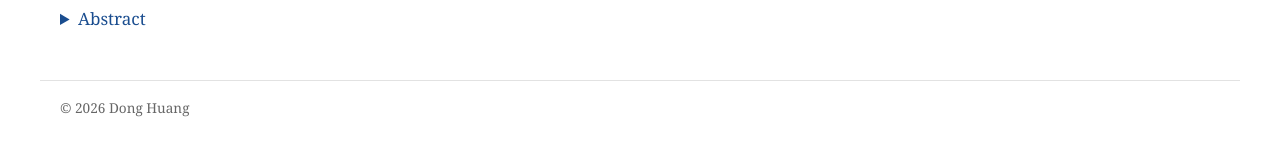
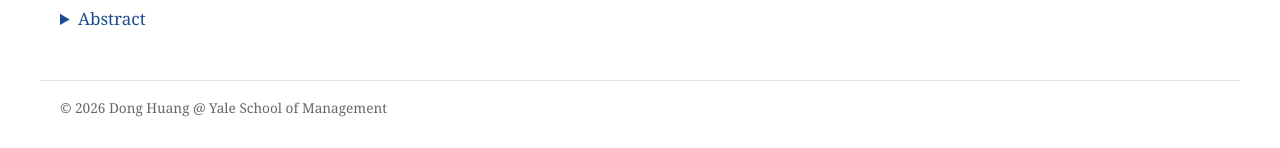
Before and after one commit to huangdong95/huangdong95.github.io, a Jekyll site: the page built from index.html, in a window 1280 px wide. Shown: the part 1298-1446 px from the top of the page. Built offline with Jekyll 4.4.1, drawn with Linux system fonts in a browser that asks for light colours.

Commit message:
Footer: © year Dong Huang @ Yale School of Management
Co-Authored-By: Claude Opus 5 (1M context) <noreply@anthropic.com>

```diff
--- a/_layouts/default.html
+++ b/_layouts/default.html
@@ -26,7 +26,7 @@
   </main>
 
   <footer class="site-footer">
-    &copy; {{ site.time | date: "%Y" }} {{ site.author.name }}
+    &copy; {{ site.time | date: "%Y" }} {{ site.author.name }} @ {{ site.author.affiliation }}
   </footer>
 </body>
 </html>
```
